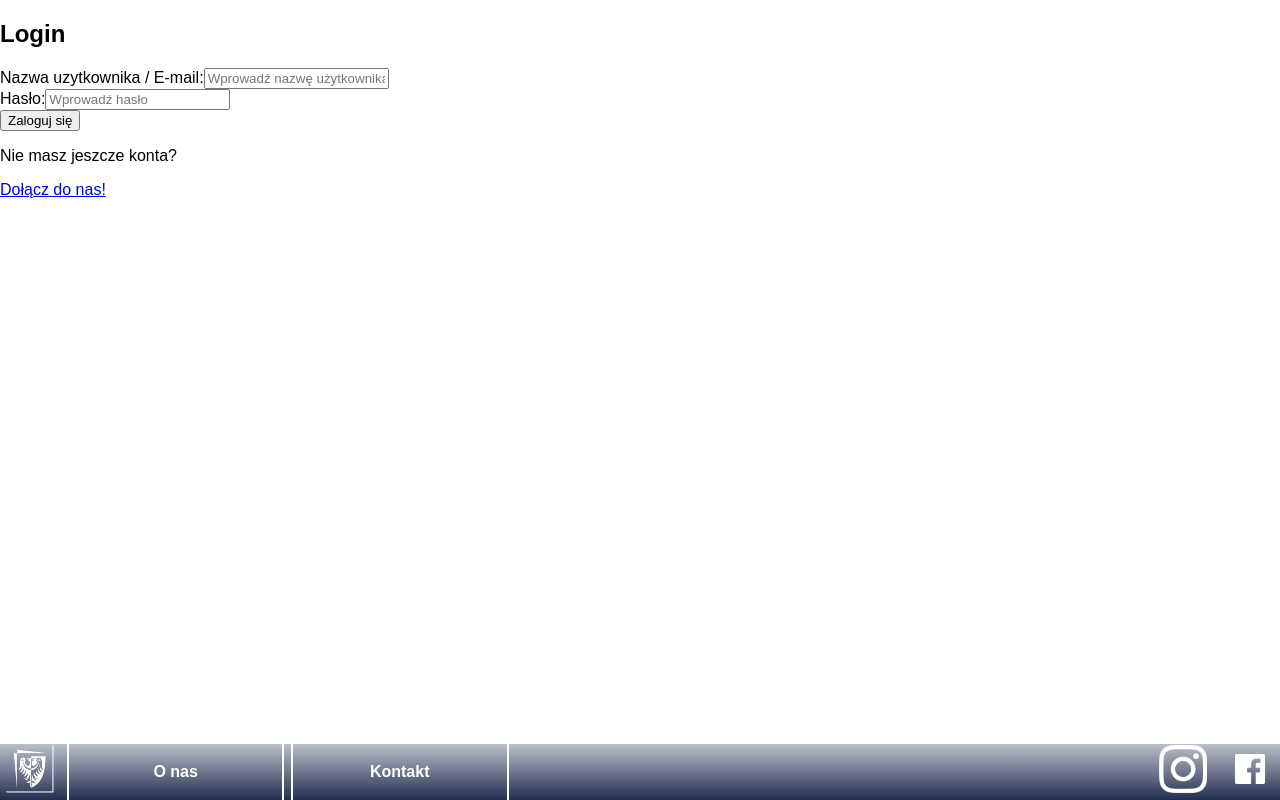
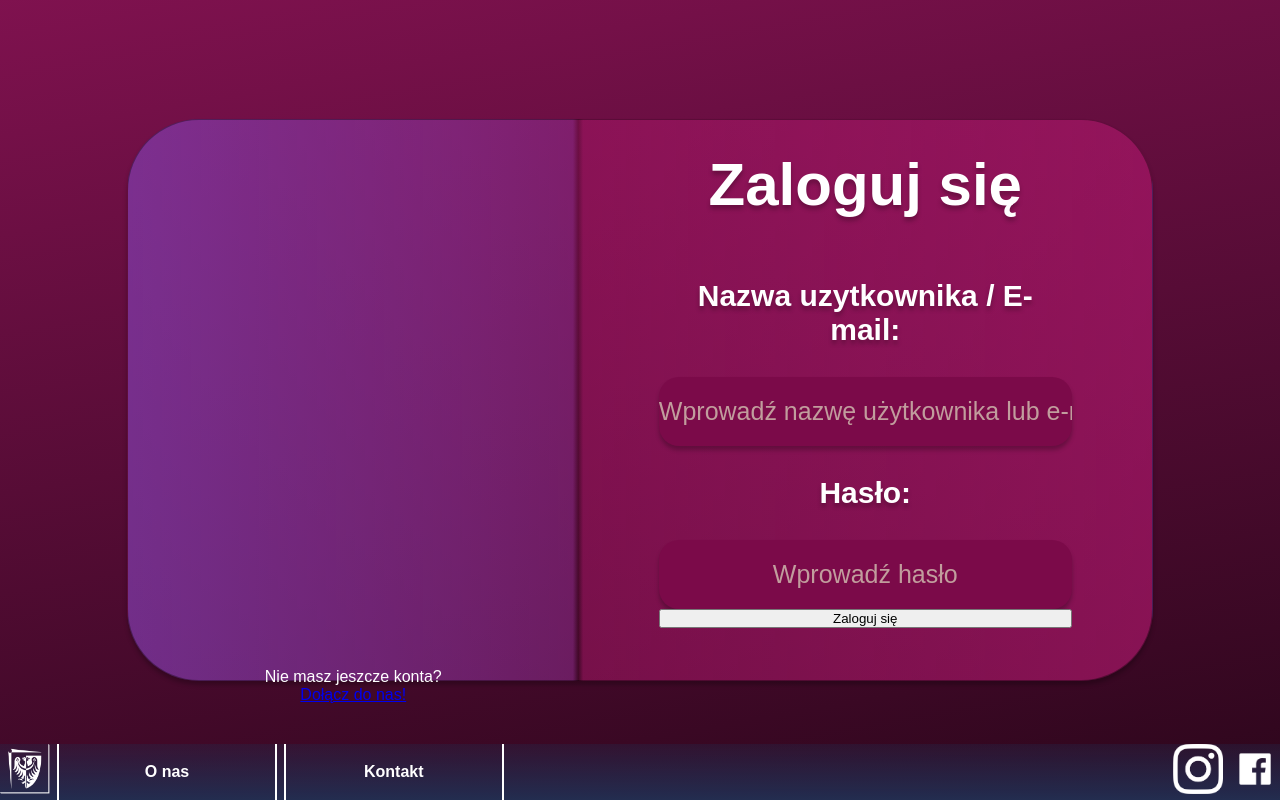
Before and after one commit to RussetFox/Engineering-Thesis-Wirtualna-Politechnika, a React (Create React App) app in the folder wirtualna-front/: page /login in a window 1280 px wide. Built offline with nearby package versions, Linux system fonts and the light colour scheme.

Commit message:
Alpha 1.3.2: Partially added styling to login page

```diff
--- a/wirtualna-front/src/Components/Login.tsx
+++ b/wirtualna-front/src/Components/Login.tsx
@@ -1,9 +1,9 @@
 import React, { useState } from 'react';
 import { Link } from 'react-router-dom';
-
+import '../Styles/Login-Page.css';
 export default function Login() {
-  const [login, setLogin] = useState(() => {return ''});
-  const [password, setPassword] = useState(() => {return ''});
+  const [login, setLogin] = useState(() => { return '' });
+  const [password, setPassword] = useState(() => { return '' });
 
   const handleLogin = (event: any) => {
     event.preventDefault();
@@ -11,8 +11,10 @@ export default function Login() {
   };
 
   return (
+    <div className='login-page'>
       <div className='login-form-frame'>
-      <h2>Login</h2>
+        <div className='login-form-data'>
+          <h1>Zaloguj się</h1>
           <form onSubmit={handleLogin}>
             <div>
               <label>Nazwa uzytkownika / E-mail:</label>
@@ -20,6 +22,7 @@ export default function Login() {
                 type="login"
                 placeholder="Wprowadź nazwę użytkownika lub e-mail"
                 value={login}
+                max={16}
                 onChange={(e) => setLogin(e.target.value)}
                 required
               />
@@ -30,14 +33,19 @@ export default function Login() {
                 type="password"
                 placeholder="Wprowadź hasło"
                 value={password}
+                maxLength={32}
                 onChange={(e) => setPassword(e.target.value)}
                 required
               />
             </div>
             <button type="submit">Zaloguj się</button>
           </form>
+        </div>
+        <div className='login-form-joinus'>
           <p>Nie masz jeszcze konta?</p>
-      <Link to = '/register'>Dołącz do nas!</Link>
+          <Link to='/register'>Dołącz do nas!</Link>
+        </div>
+      </div>
     </div>
   );
 };
--- a/wirtualna-front/src/Styles/Button.css
+++ b/wirtualna-front/src/Styles/Button.css
@@ -7,7 +7,7 @@
     box-shadow: 0px 4px 4px 0px rgba(0, 0, 0, 0.25);
     width: 100%;
     height: 100%;
-    font-size: 100%;
+    font-size: 30px;
     background: #C75702;
     text-shadow: 0px 4px 4px rgba(0, 0, 0, 0.25);
 }
@@ -22,6 +22,6 @@
     box-shadow: 0px 4px 4px 0px rgba(0, 0, 0, 0.25);
     width: 100%;
     height: 100%;
-    font-size: 100%;
+    font-size: 30px;
     background: #232D50;
 }
--- /dev/null
+++ b/wirtualna-front/src/Styles/Login-Page.css
@@ -0,0 +1,125 @@
+@keyframes gradientAnimation {
+    0% {
+      background-position: 0% 50%;
+    }
+
+    50% {
+      background-position: 100% 50%;
+    }
+
+    100% {
+      background-position: 0% 50%;
+    }
+  }
+
+.login-page {
+
+     /* Applying the specified colors in a repeating gradient */
+  background: linear-gradient(170deg, #A61767 0%, rgba(166, 23, 103, 0.00) 100%) ;
+  background-color: black;
+
+/*Ustawienie gradientu w celach*/
+background-size: 200% 200%;
+
+
+/* Set up the animation */
+animation: gradientAnimation 8s ease infinite;
+
+/* Below are your pre-existing styles to ensure full screen and centering */
+height: 100%;
+width: 100%;
+position: fixed;
+top: 0;
+left: 0;
+display: flex;
+justify-content: center;
+align-items: center;
+
+}
+
+.login-form-frame {
+    border-radius: 72px;
+    border: 1px solid rgba(0, 0, 0, 0.35);
+    background: linear-gradient(270deg, rgba(166, 23, 103, 0.72) 0%, rgba(166, 23, 103, 0.54) 55.55%, rgba(166, 23, 103, 0.00) 56.03%, rgba(144, 45, 144, 0.54) 56.56%, rgba(129, 60, 172, 0.72) 100%);
+    box-shadow: 0px 4px 4px 0px rgba(0, 0, 0, 0.25);
+    width: 80%;
+    height: 70%;
+    grid-template-columns: 44% 56%;
+    display: grid;
+    align-items: center;
+}
+
+.login-form-data {
+    display: flex;
+    height: 100%;
+    width: 80%;
+    flex-direction: column;
+    align-items: center;
+    grid-column: 2/3;
+    justify-self: center;
+    text-align: center;
+
+}
+
+.login-form-data h1 {
+    color: white;
+    text-shadow: 0px 4px 4px rgba(0, 0, 0, 0.25);
+    padding: 30px;
+    font-weight: 700;
+    font-size: 60px;
+    justify-content: start;
+}
+
+.login-form-data form {
+    height: 80%;
+    width: 90%;
+    padding-top: 0px;
+    padding-bottom: 40px;
+    display: flex;
+    flex-direction: column;
+    justify-content: space-around;
+    box-sizing: border-box;
+}
+
+.login-form-data label {
+    display: block;
+    padding: 30px;
+    font-size: 30px;
+    text-shadow: 0px 4px 4px rgba(0, 0, 0, 0.25);
+    color: white;
+    font-weight: 700;
+}
+
+.login-form-data input {
+    border-radius: 25px;
+    border: 1px solid #000;
+    background: #7B0A49;
+    box-shadow: 0px 4px 4px 0px rgba(0, 0, 0, 0.25);
+    border: none;
+    text-align: center;
+    font-size: 25px;
+    width: 100%;
+    color: white;
+    border-radius: 20px;
+    padding-top: 20px;
+    padding-bottom: 20px;
+}
+
+.login-form-data input::placeholder {
+    color: #C19D9D;
+}
+
+* {
+    margin: 0;
+    padding: 0;
+    /* border: 1px solid red; */
+}
+
+.login-form-joinus {
+    color: white;
+    grid-column: 1/2;
+    display: flex;
+    flex-direction: column;
+    justify-content: center;
+    align-items: center;
+}
```
Lines whose indentation alone changed are shown as unchanged.
